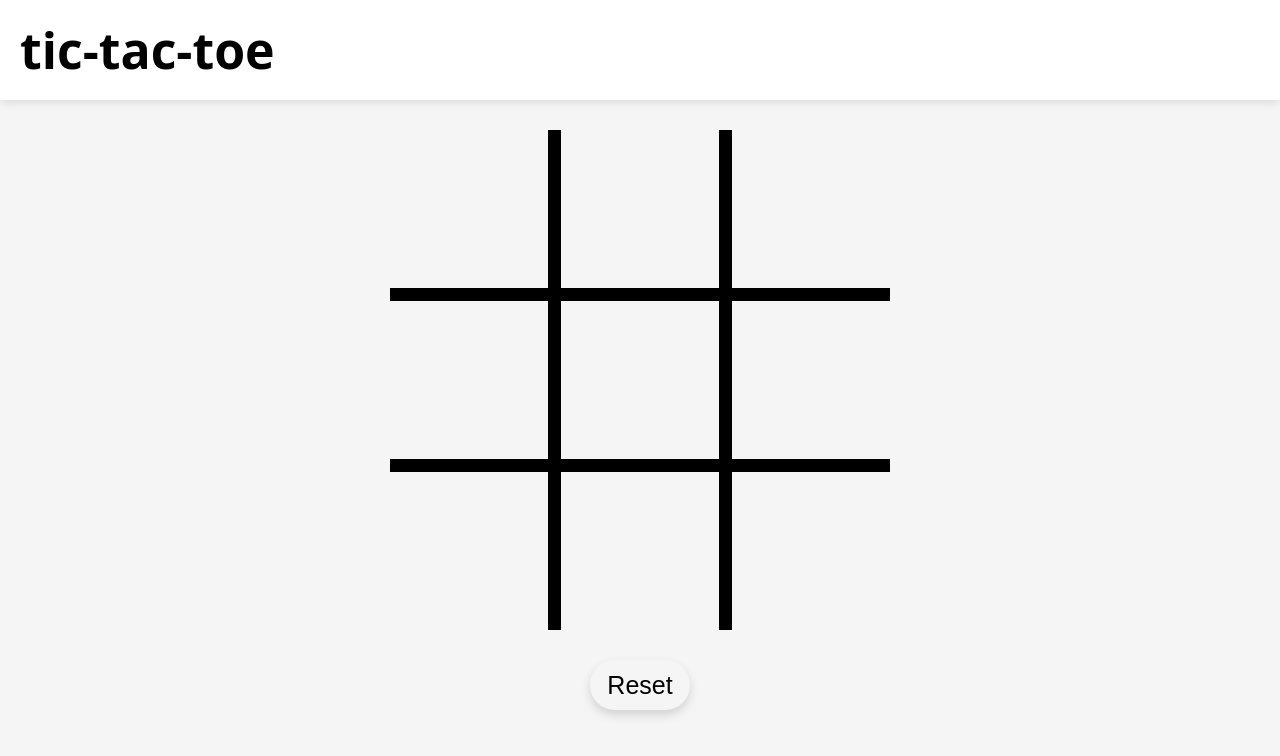
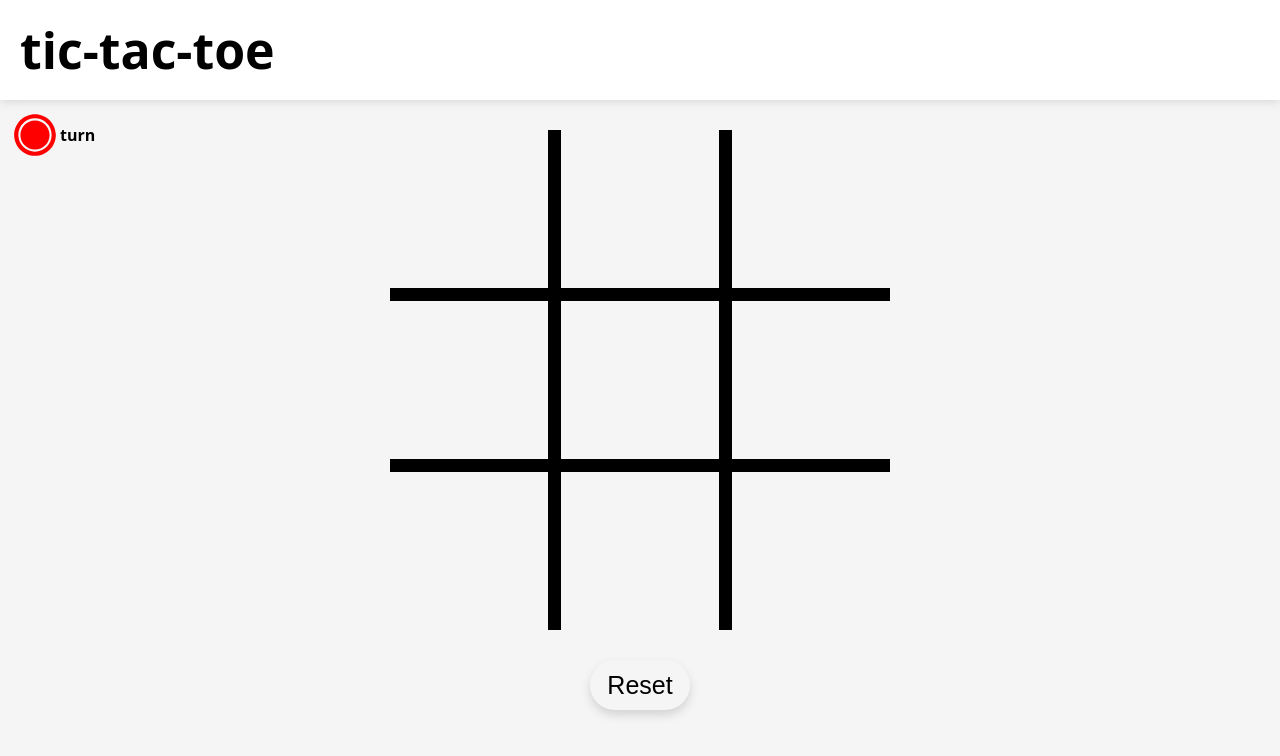
Before and after one commit to nicolasmatthewlee/tic-tac-toe, a plain HTML site: page index.html in a window 1280 px wide. Drawn offline with Linux system fonts and the light colour scheme.

Commit message:
added turn label with svg icon

```diff
--- a/index.html
+++ b/index.html
@@ -14,7 +14,10 @@
         <div class="header">tic-tac-toe</div>
     </div>
     <div class="content-container">
-        <div class="turn-label"></div>
+        <div class="turn-label">
+            <svg class="turn-label-icon" xmlns="http://www.w3.org/2000/svg" viewBox="0 0 24 24"><path d="M12 5C15.87 5 19 8.13 19 12C19 15.87 15.87 19 12 19C8.13 19 5 15.87 5 12C5 8.13 8.13 5 12 5M12 2C17.5 2 22 6.5 22 12C22 17.5 17.5 22 12 22C6.5 22 2 17.5 2 12C2 6.5 6.5 2 12 2M12 4C7.58 4 4 7.58 4 12C4 16.42 7.58 20 12 20C16.42 20 20 16.42 20 12C20 7.58 16.42 4 12 4Z"/></svg>
+            <div class="turn-label-text">turn</div>
+        </div>
         <div class="grid-container"></div>
         <button class="reset-button">Reset</div>
     </div>
--- a/styles.css
+++ b/styles.css
@@ -26,6 +26,25 @@ body {
     flex-direction: column;
     background-color: whitesmoke;
     align-items: center;
+}
+
+.turn-label {
+    width: 100vw;
+    height: 50px;
+    position: absolute;
+    left: 0px;
+    display: flex;
+    align-items: center;
+    padding: 10px;
+}
+
+.turn-label-text {
+    font-weight: 700;
+}
+
+svg {
+    width: 50px;
+    fill: red;
 }
 
 .grid-container {
```
